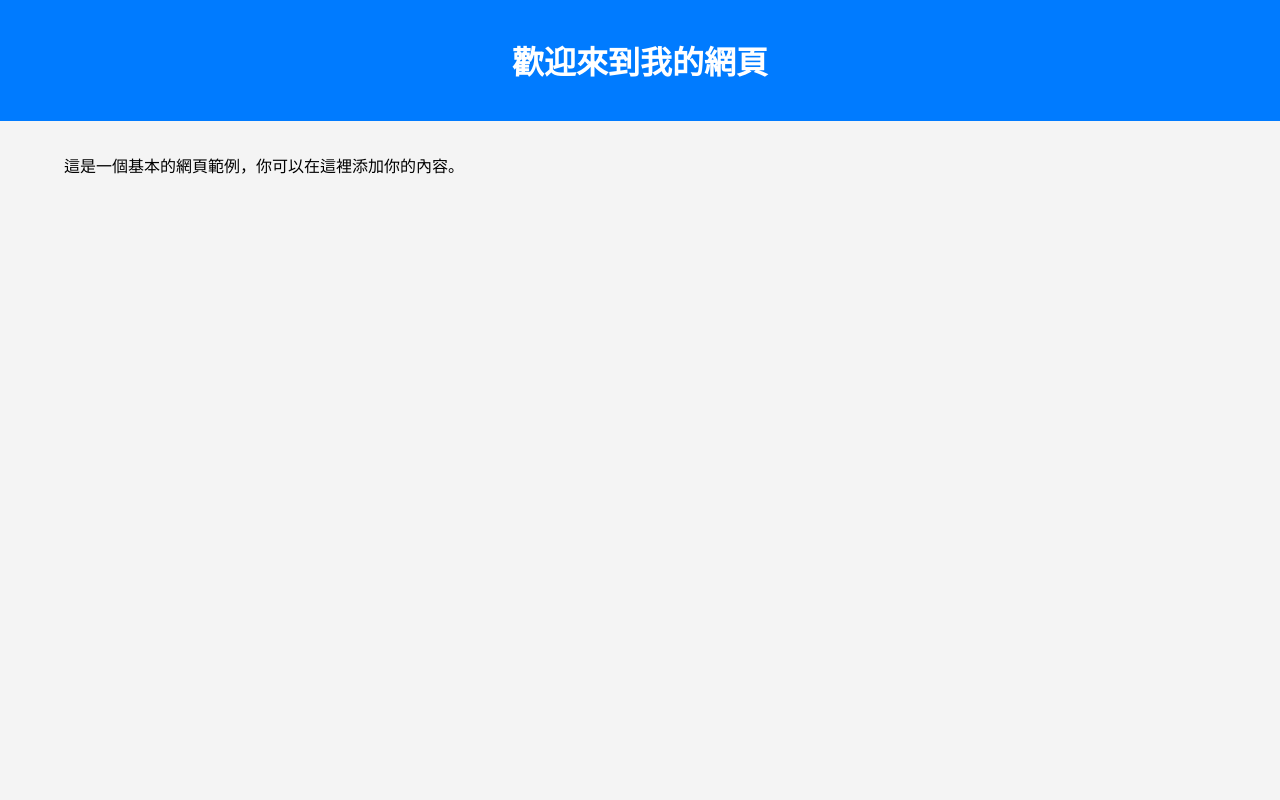
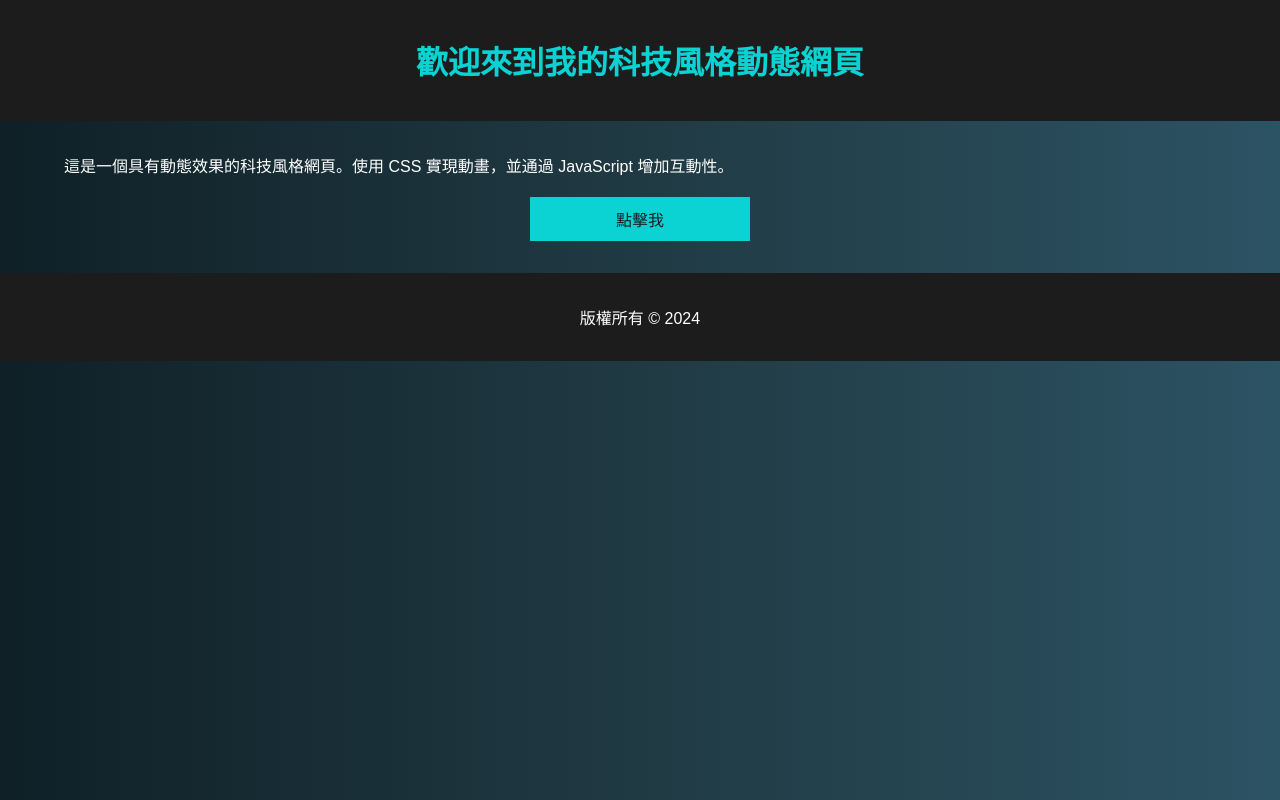
Before and after one commit to LanDi-infra/test, a plain HTML site: page index.html in a window 1280 px wide. Drawn offline with Linux system fonts and the light colour scheme.

Commit message:
Update index.html

```diff
--- a/index.html
+++ b/index.html
@@ -1,38 +1,78 @@
 <!DOCTYPE html>
 <html>
 <head>
-    <title>我的網頁</title>
+    <title>科技風格的動態網頁</title>
     <meta charset="UTF-8">
     <meta name="viewport" content="width=device-width, initial-scale=1">
     <style>
         body {
-            font-family: Arial, sans-serif;
+            font-family: 'Arial', sans-serif;
             margin: 0;
             padding: 0;
-            background-color: #f4f4f4;
+            background: linear-gradient(to right, #0f2027, #203a43, #2c5364);
+            color: white;
         }
 
         .header {
-            background-color: #007bff;
-            color: white;
+            background-color: #1c1c1c;
+            color: #0bd3d3;
             text-align: center;
             padding: 1em 0;
+            animation: fadeIn 2s;
+        }
+
+        @keyframes fadeIn {
+            from { opacity: 0; }
+            to { opacity: 1; }
         }
 
         .content {
             margin: 2em 5%;
+        }
+
+        .button {
+            display: block;
+            width: 200px;
+            margin: 20px auto;
+            padding: 10px;
+            text-align: center;
+            background-color: #0bd3d3;
+            color: #1c1c1c;
+            cursor: pointer;
+            transition: background-color 0.3s;
+        }
+
+        .button:hover {
+            background-color: #108787;
+        }
+
+        .footer {
+            text-align: center;
+            padding: 1em 0;
+            background-color: #1c1c1c;
         }
     </style>
 </head>
 <body>
 
 <div class="header">
-    <h1>歡迎來到我的網頁</h1>
+    <h1>歡迎來到我的科技風格動態網頁</h1>
 </div>
 
 <div class="content">
-    <p>這是一個基本的網頁範例，你可以在這裡添加你的內容。</p>
+    <p>這是一個具有動態效果的科技風格網頁。使用 CSS 實現動畫，並通過 JavaScript 增加互動性。</p>
+    <div class="button" onclick="buttonClicked()">點擊我</div>
 </div>
+
+<div class="footer">
+    <p>版權所有 © 2024</p>
+</div>
+
+<script>
+    function buttonClicked() {
+        alert("你點擊了按鈕！");
+    }
+</script>
 
 </body>
 </html>
```
